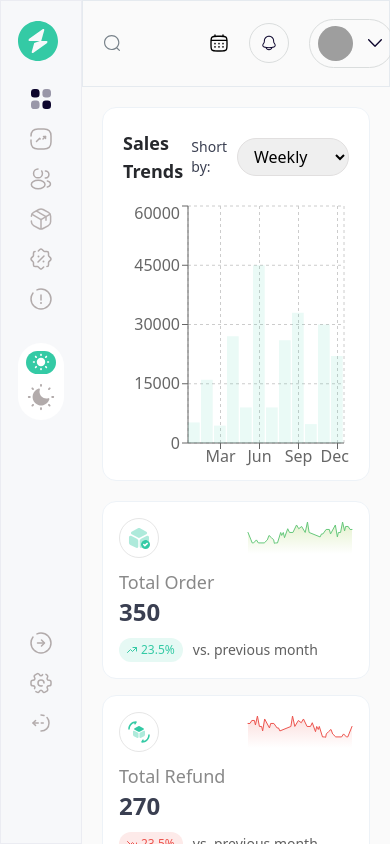
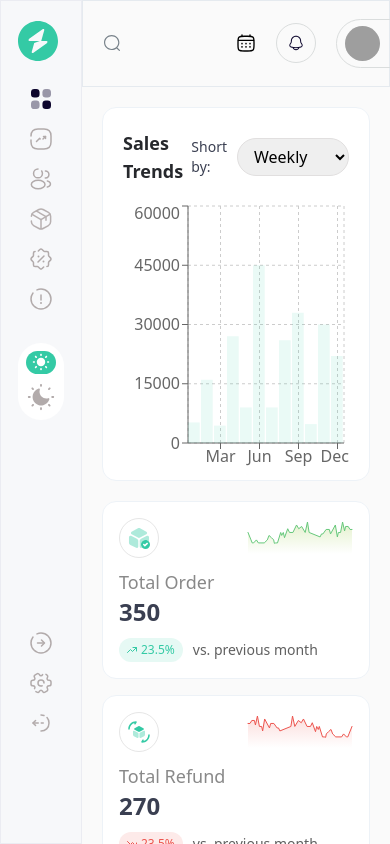
Before and after one commit to J0shcodes/analytics-dashboard, a Next.js app: page / in a window 390 px wide. Built offline with nearby package versions, Linux system fonts and the light colour scheme; grey boxes are pictures that could not be loaded.

Commit message:
Finished with navbar responsiveness

```diff
--- a/components/Header.tsx
+++ b/components/Header.tsx
@@ -16,10 +16,15 @@ interface HeaderProps {
 
 const Header: FC<HeaderProps> = ({ toggleSideBar, setToggleSideBar }) => {
   const [showProfileDropdown, setShowProfileDropdown] = useState(false);
+  const [showSearchBar, setShowSearchBar] = useState(false);
 
   return (
     <div className="px-5 py-[1.12rem] border border-solid border-[#e5eaef] bg-[#fafafa] flex justify-between items-center gap-[1.125rem]">
-      <section className="flex justify-between items-center md:w-[60%] w-[30%]">
+      <section
+        className={`flex justify-between items-center md:w-[60%] ${
+          showSearchBar ? "w-[50%]" : "w-[41%]"
+        }`}
+      >
         {toggleSideBar ? (
           <button onClick={() => setToggleSideBar(!toggleSideBar)}>
             <Logo />
@@ -29,19 +34,51 @@ const Header: FC<HeaderProps> = ({ toggleSideBar, setToggleSideBar }) => {
             Dashboard
           </h2>
         )}
-        <div className="flex justify-between md:border border-solid border-analytics-grey-1 rounded-[1.5rem] h-12 md:bg-white md:pl-4 gap-2 items-center">
-          <div>
+
+        <div
+          className={`flex justify-between ${
+            showSearchBar
+              ? " border border-solid border-analytics-grey-1 rounded-[1.5rem] h-12 pl-4 w-[10rem] "
+              : " "
+          } gap-2 items-center`}
+        >
+          <button
+            className="md:hidden"
+            onClick={() => setShowSearchBar(!showSearchBar)}
+          >
+            <Search />
+          </button>
+          <input
+            type="search"
+            placeholder="Search..."
+            className={`outline-none rounded-r-[1.5rem] h-10 border-analytics-grey-1 pr-1 w-[6.875rem] ${
+              showSearchBar ? " block" : " hidden"
+            }`}
+          />
+        </div>
+
+        <div className="md:flex hidden justify-between border border-solid border-analytics-grey-1 rounded-[1.5rem] h-12 bg-white pl-4 gap-2 items-center">
+          <div className="">
             <Search />
           </div>
           <input
             type="search"
             placeholder="Search..."
-            className="outline-none rounded-r-[1.5rem] h-10 border-analytics-grey-1 pr-1 md:block hidden"
+            className="outline-none rounded-r-[1.5rem] h-10 border-analytics-grey-1 pr-1
+            "
           />
         </div>
       </section>
-      <section className="flex items-center justify-between gap-5 md:w-[40%] w-[60%]">
-        <div className="flex items-center gap-5 justify-end">
+      <section
+        className={`flex items-center ${
+          showSearchBar ? " justify-end w-[30%] " : " justify-between w-[50%] "
+        } gap-5 md:w-[40%]`}
+      >
+        <div
+          className={`${
+            showSearchBar ? "hidden " : "flex "
+          } items-center gap-5 justify-end`}
+        >
           <div className="flex justify-center items-center gap-2">
             <div>
               <Calendar />
@@ -75,7 +112,7 @@ const Header: FC<HeaderProps> = ({ toggleSideBar, setToggleSideBar }) => {
             <ArrowDown2 />
           </div>
           <div
-            className={`bg-white rounded-[0.5rem] absolute px-4 py-2 shadow-md md:top-12 md:left-28 top-14 -left-12 z-50 ${
+            className={`bg-white rounded-[0.5rem] absolute px-4 py-2 shadow-md md:top-12 md:left-28 top-14 -left-14 z-50 ${
               showProfileDropdown ? " " : " hidden"
             }`}
           >
```
